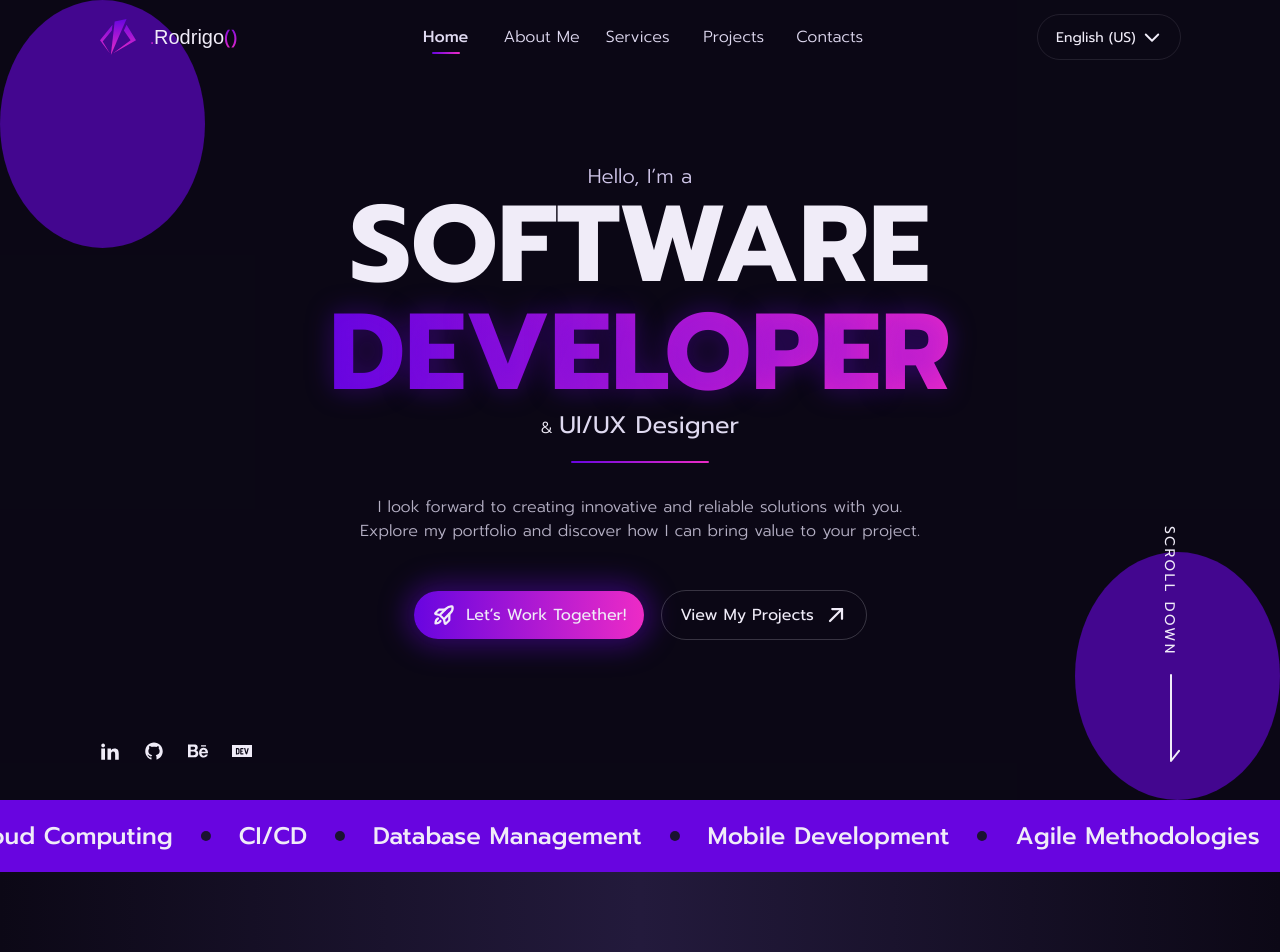
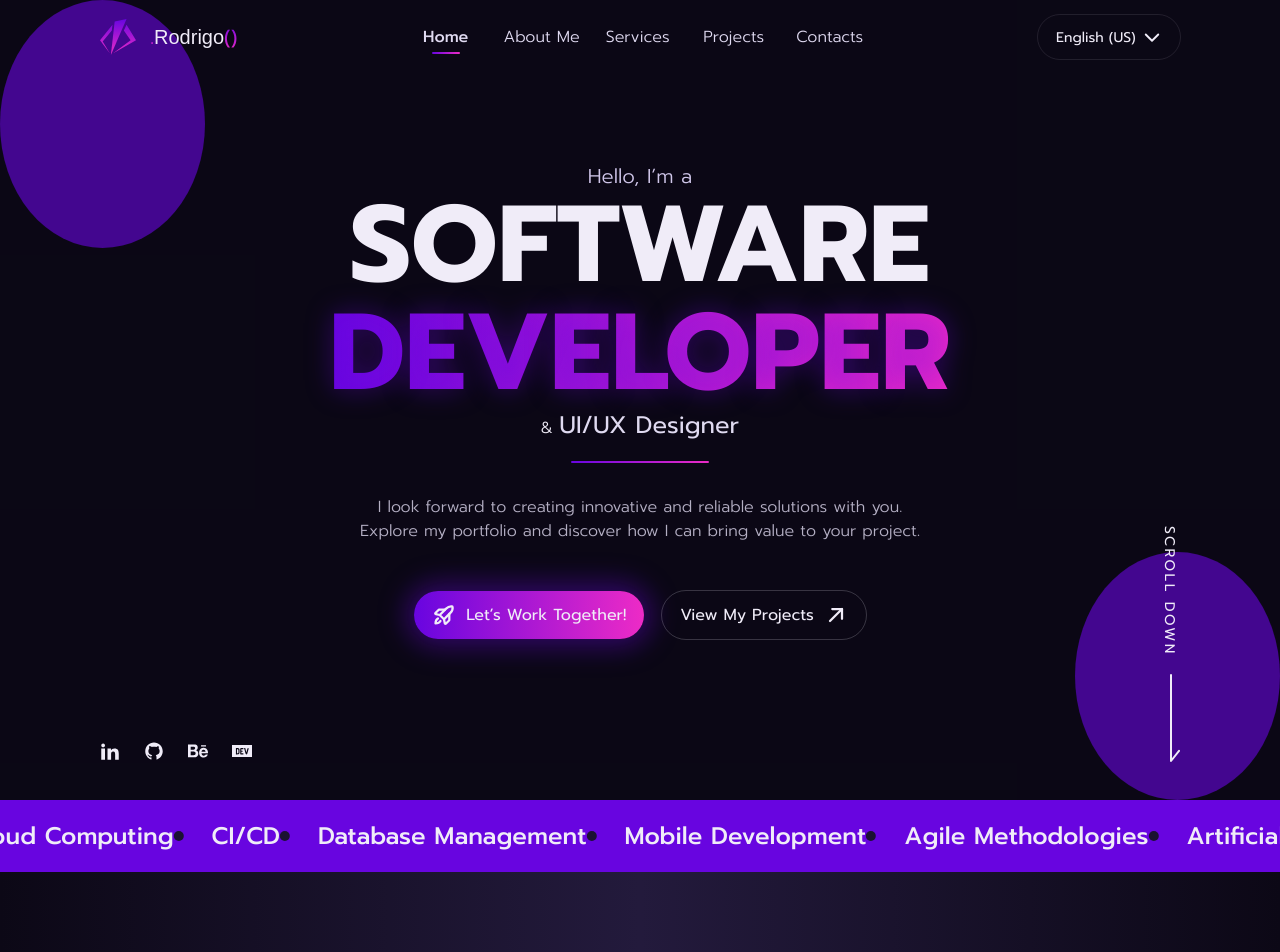
Before and after one commit to rodrigsmor/portfolio, a Next.js app: page /en-US in a window 1280 px wide. Shown: the top 952 px of the page. Built offline with nearby package versions, Linux system fonts and the light colour scheme; a web font is replaced by a local one.

Commit message:
:broom: cleanup: removes comments from css codes

```diff
--- a/app/[lang]/page.tsx
+++ b/app/[lang]/page.tsx
@@ -1,5 +1,3 @@
-// You now have access to the current locale
-
 import { Metadata } from "next";
 import Portfolio from "@/views/portfolio"
 import { getDictionary } from "../../utils/functions/dictionaries";
--- a/components/layout/carousel-divider/index.tsx
+++ b/components/layout/carousel-divider/index.tsx
@@ -1,9 +1,9 @@
 'use client';
 
+import React from 'react';
+import styles from './carousel-divider.module.css';
+import { Dictionary } from '@/utils/functions/dictionaries';
 import { PathToDot, useTranslate } from '@/hooks/useTranslate';
-import styles from './carousel-divider.module.css';
-import React from 'react';
-import { Dictionary } from '@/utils/functions/dictionaries';
 
 export function CarouselDivider() {
   const { t } = useTranslate();
@@ -32,8 +32,8 @@ export function CarouselDivider() {
           <React.Fragment key={item}>
             <li key={item} className={styles.carouselItem}>
               {t(item)}
+              <span aria-hidden className={styles.separatorDot}></span>
             </li>
-            <span className={styles.separatorDot}></span>
           </React.Fragment>
         ))}
       </ul>
@@ -42,8 +42,8 @@ export function CarouselDivider() {
           <React.Fragment key={item}>
             <li key={item} className={styles.carouselItem}>
               {t(item)}
+              <span aria-hidden className={styles.separatorDot}></span>
             </li>
-            <span aria-hidden className={styles.separatorDot}></span>
           </React.Fragment>
         ))}
       </ul>
--- a/components/layout/header/header.module.css
+++ b/components/layout/header/header.module.css
@@ -16,7 +16,6 @@
   }
 
   &:global(.scrolled) {
-    /* box-shadow: var(--shadow-primary-main); */
     backdrop-filter: blur(20px);
     background: color-mix(in srgb, var(--typography-extralight) 10%, transparent);
     -webkit-box-shadow: var(--shadow-header);
--- a/components/sections/about-me/about-me.module.css
+++ b/components/sections/about-me/about-me.module.css
@@ -3,7 +3,6 @@
   display: flex;
   width: 100%;
   max-width: 100%;
-  /* overflow: hidden; */
   min-height: 100dvh;
   align-items: center;
   height: max-content;
--- a/components/sections/career-overview/career-overview.module.css
+++ b/components/sections/career-overview/career-overview.module.css
@@ -15,12 +15,10 @@
 
 .subtitleText {
   grid-area: subtitle;
-
   gap: 0;
   display: flex;
   width: 100%;
   max-width: 100%;
-  /* overflow: hidden; */
   text-align: center;
   align-items: center;
   flex-direction: column;
@@ -166,7 +164,6 @@
   width: 90%;
   grid-area: profile;
   border-radius: 40% 40% 25% 25%;
-  /* overflow: hidden; */
   display: grid;
   max-width: 29rem;
   place-items: center;
@@ -177,7 +174,6 @@
     width: 100%;
     height: 100%;
     max-height: 100%;
-    /* overflow: hidden; */
     object-fit: cover;
     border-radius: 40% 40% 25% 25%;
   }
--- a/components/sections/career-timeline/career-timeline.module.css
+++ b/components/sections/career-timeline/career-timeline.module.css
@@ -14,8 +14,6 @@
   max-width: 100%;
   flex-direction: column;
 }
-
-/* Experience Card */
 
 .experienceItem {
   width: 100%;
@@ -83,7 +81,6 @@
   display: flex;
   flex-direction: row;
   grid-area: duration;
-  /* height: 100%; */
   gap: .375rem;
   height: 2.125rem;
   width: fit-content;
--- a/components/sections/career-timeline/index.tsx
+++ b/components/sections/career-timeline/index.tsx
@@ -46,7 +46,6 @@ export function CareerTimeline() {
                   <time dateTime={position.endDate}>{endDate}</time>
                 </div>
 
-                {/* Descrição */}
                 <div className={styles.description}>
                   <p>{t(position.description)}</p>
                 </div>
--- a/components/sections/my-services/my-services.module.css
+++ b/components/sections/my-services/my-services.module.css
@@ -8,7 +8,6 @@
   overflow: hidden;
   flex-direction: column;
   gap: 4.25rem;
-  /* padding: 5.25rem 1.5rem; */
   padding: 5.25rem 0;
   background-color: var(--background-extradark);
 
@@ -143,7 +142,6 @@
 
 @media (min-width: 1024px) {
   .myServicesContainer {
-    /* padding: 7.5rem 7.84dvw; */
     padding: 7.5rem 0;
   }
 
--- a/components/textual/logo/logo.module.css
+++ b/components/textual/logo/logo.module.css
@@ -20,7 +20,6 @@
   > span {
     background: var(--gradient-primaryToSecondary-y-main);
     background-clip: text;
-    /* text-fill-color: transparent; */
     -webkit-background-clip: text;
     -webkit-text-fill-color: transparent;
   }
--- a/components/textual/subsection-title/subsection-title.module.css
+++ b/components/textual/subsection-title/subsection-title.module.css
@@ -1,7 +1,6 @@
 .subsectionTitle {
   width: 100%;
   display: flex;
-  /* overflow: hidden; */
   align-items: center;
   justify-content: center;
 
```
